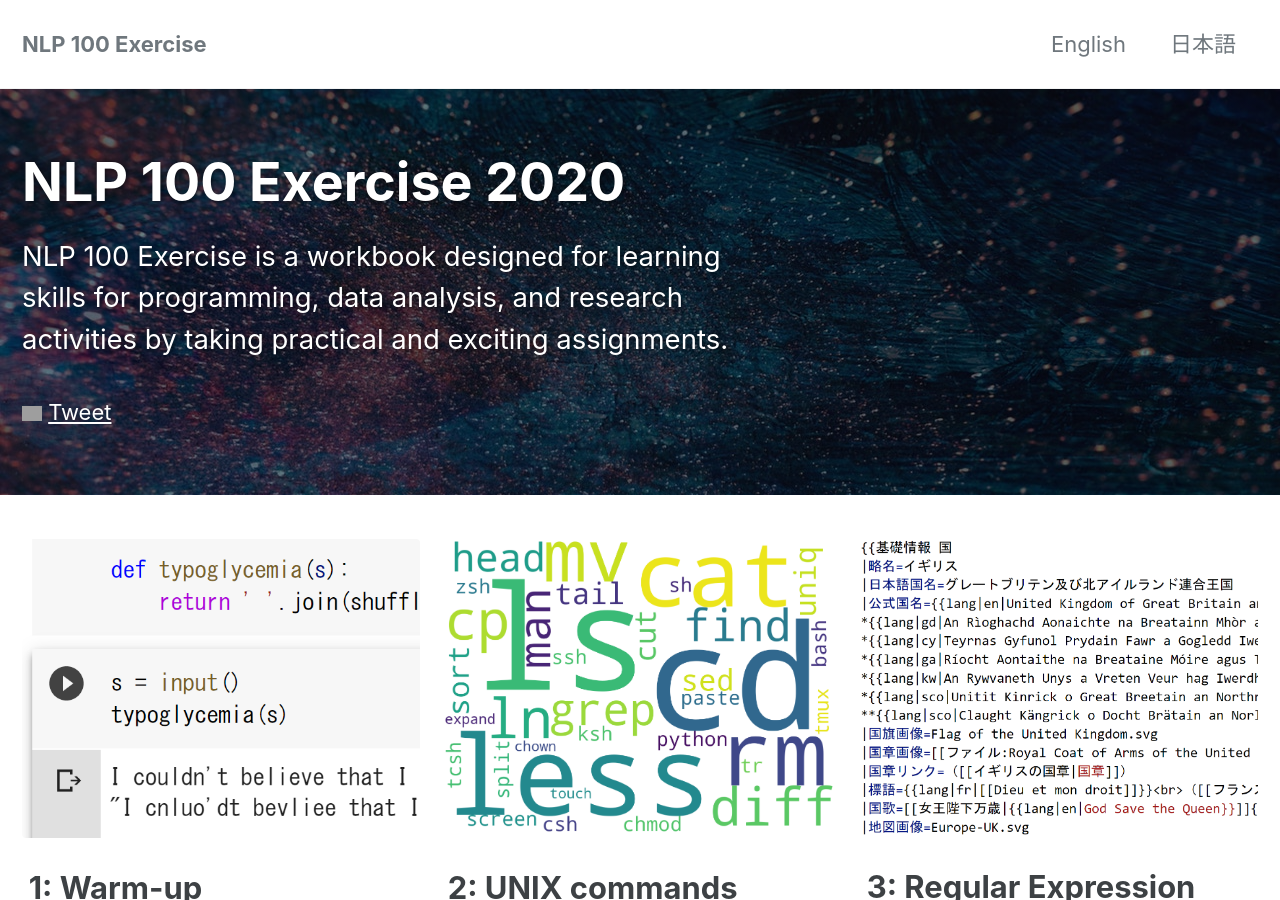
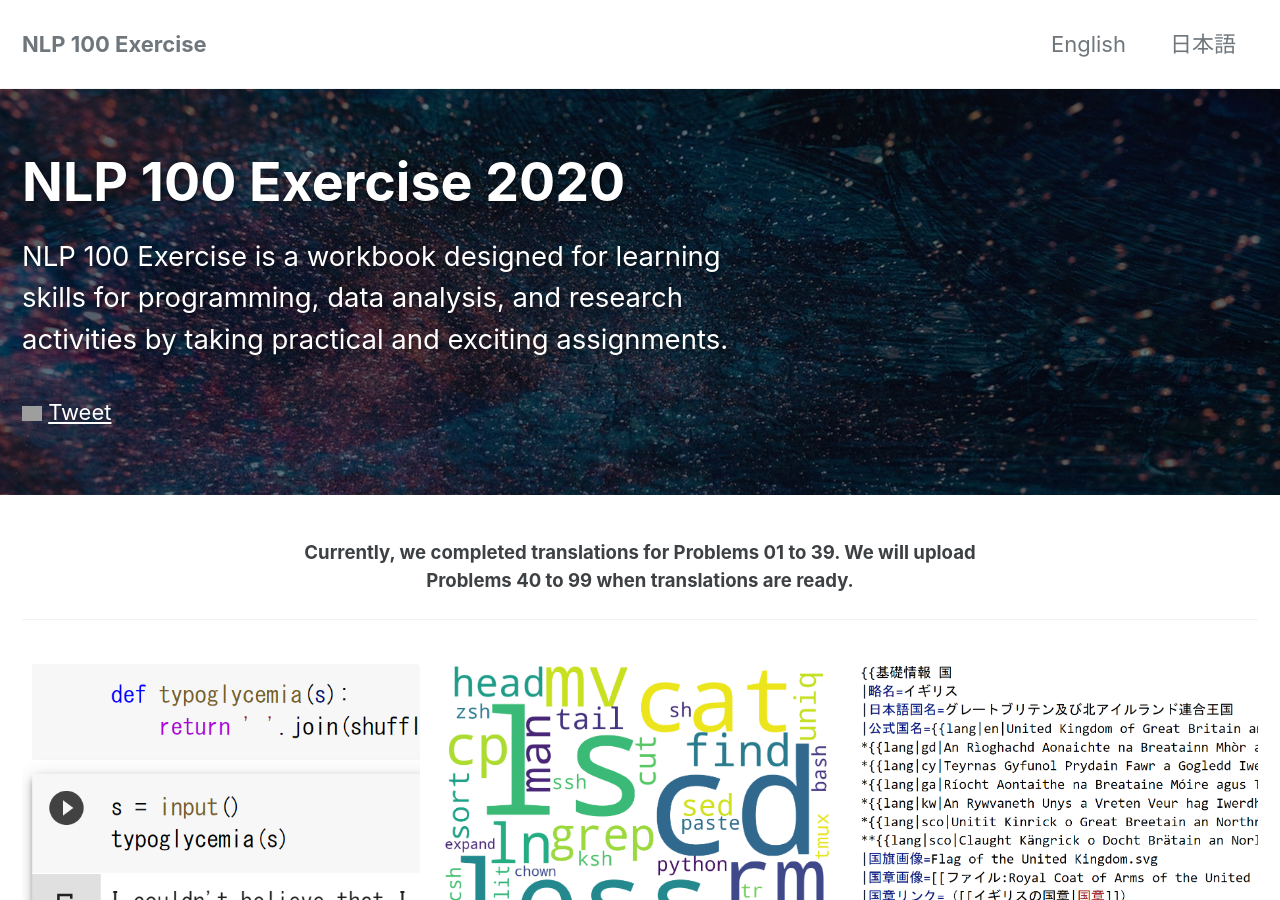
Before and after one commit to nlp100/nlp100.github.io, a Jekyll site: the page built from en/index.md, in a window 1280 px wide and 900 px high. Built offline with Jekyll 4.4.1, drawn with Linux system fonts in a browser that asks for light colours; cached includes are drawn as plain includes; nearby versions of some CDN libraries; comment, search, counter and statistics services are not loaded; some of the changed text lies outside the part shown; grey boxes are pictures that could not be loaded.

Commit message:
Added a link to "About" page and note for English version.

```diff
--- a/en/index.md
+++ b/en/index.md
@@ -34,6 +34,8 @@ script_html: |
   <div id="fb-root"></div>
   <script async defer crossorigin="anonymous" src="https://connect.facebook.net/en_US/sdk.js#xfbml=1&version=v6.0&appId=535222267422576&autoLogAppEvents=1"></script>
 
+intro:
+  - excerpt: '**Currently, we completed translations for Problems 01 to 39. We will upload Problems 40 to 99 when translations are ready.**'
 feature_row:
   - image_path: assets/images/ch01.png
     alt: "placeholder image 1"
@@ -87,4 +89,8 @@ feature_row:
     url: "/en/ch10.html"
 ---
 
+{% include feature_row id="intro" type="center" %}
+
 {% include feature_row %}
+
+<p class="text-center"><a href="about.html" class="btn btn--primary">About NLP 100 Exercise</a></p>
```
Also changed, not shown: other parts of en/index.md (+1 -1 lines), ja/index.md (+3 -1 lines).
